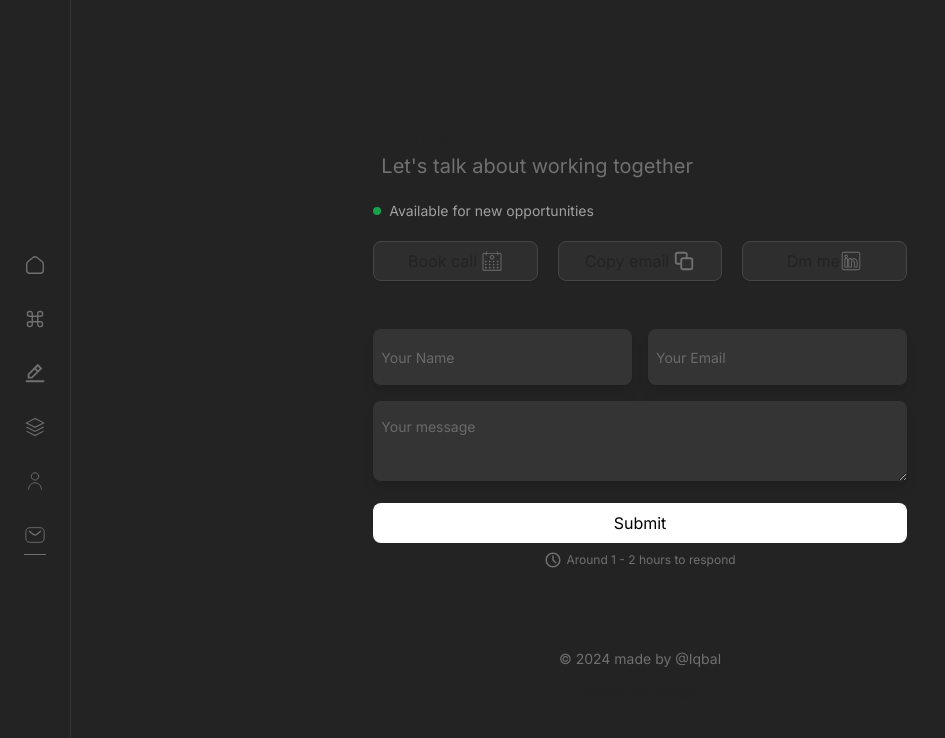
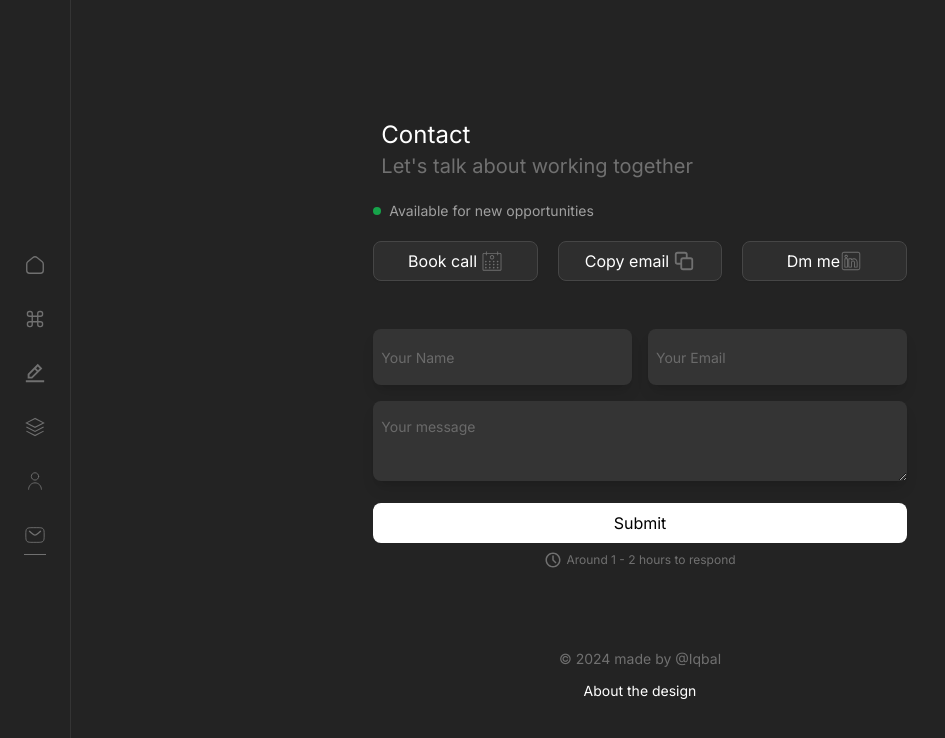
Before and after one commit to MohammadIqbalHossain/portfolio-3.0, a Next.js app: page /contact in a window 1280 px wide. Shown: the top 738 px of the page, without its empty margins (0-945 px from the left). Built offline with nearby package versions, Linux system fonts and the light colour scheme.

Commit message:
theme color changed

```diff
--- a/app/components/Home/introCard.tsx
+++ b/app/components/Home/introCard.tsx
@@ -68,9 +68,8 @@ export function IntroCard() {
           href="contact"
           introCard={true}
           svg={contactSVG}
-          className="gap-2 bg-[--foreground] text-black hover:bg-slate-200"
+          className="gap-2 bg-[--foreground] bg-slate-300 text-black hover:bg-slate-200"
         >
-
           contact
         </Button>
         <p>or</p>
--- a/app/layout.tsx
+++ b/app/layout.tsx
@@ -20,7 +20,7 @@ export default function RootLayout({
   return (
     <html lang="en">
       <body
-        className={`center-item ${inter.className} relative mb-24 min-h-screen antialiased lg:mb-0 bg-[#232323]`}
+        className={`center-item ${inter.className} relative mb-24 min-h-screen bg-[#232323] text-white antialiased lg:mb-0`}
       >
         {children}
 
```
